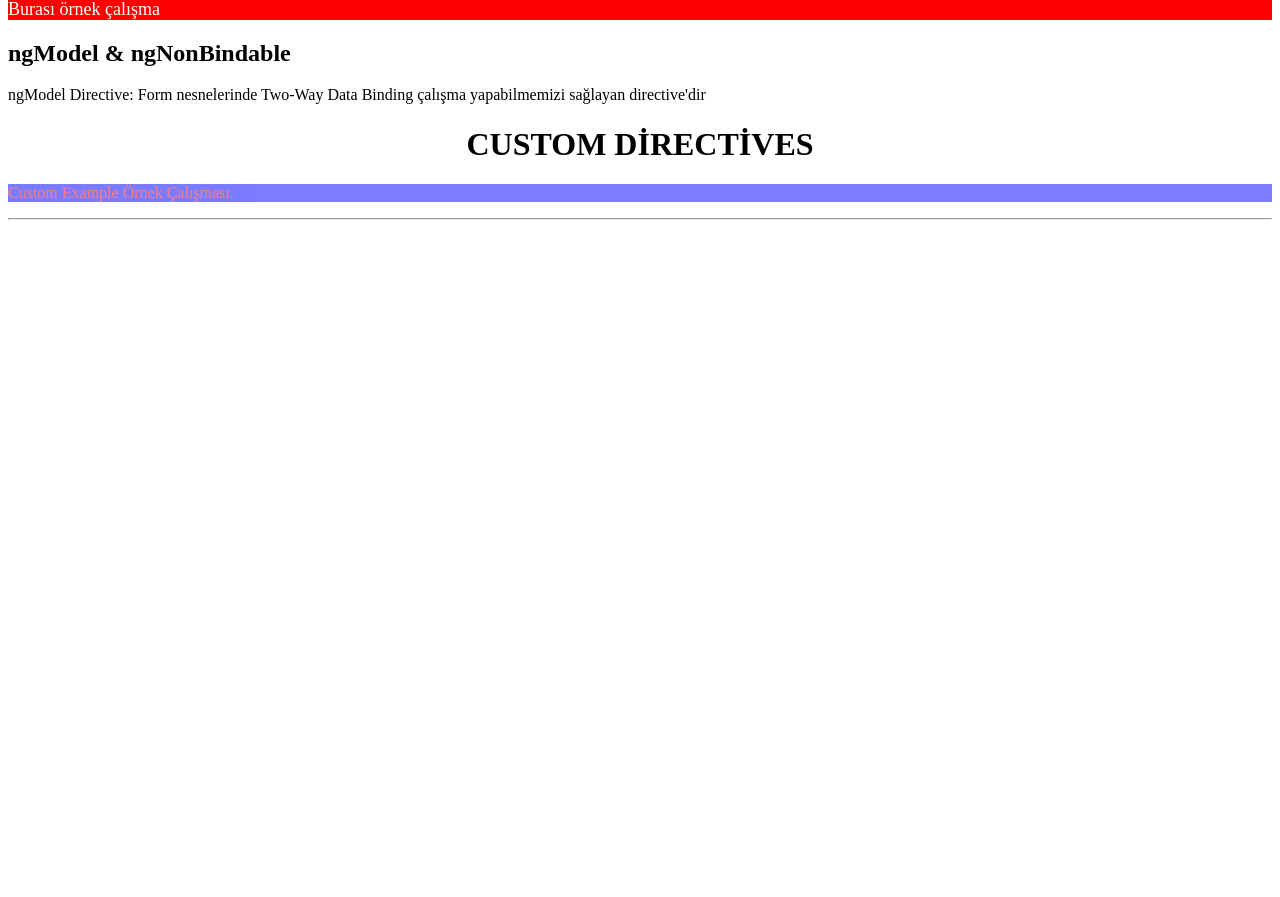
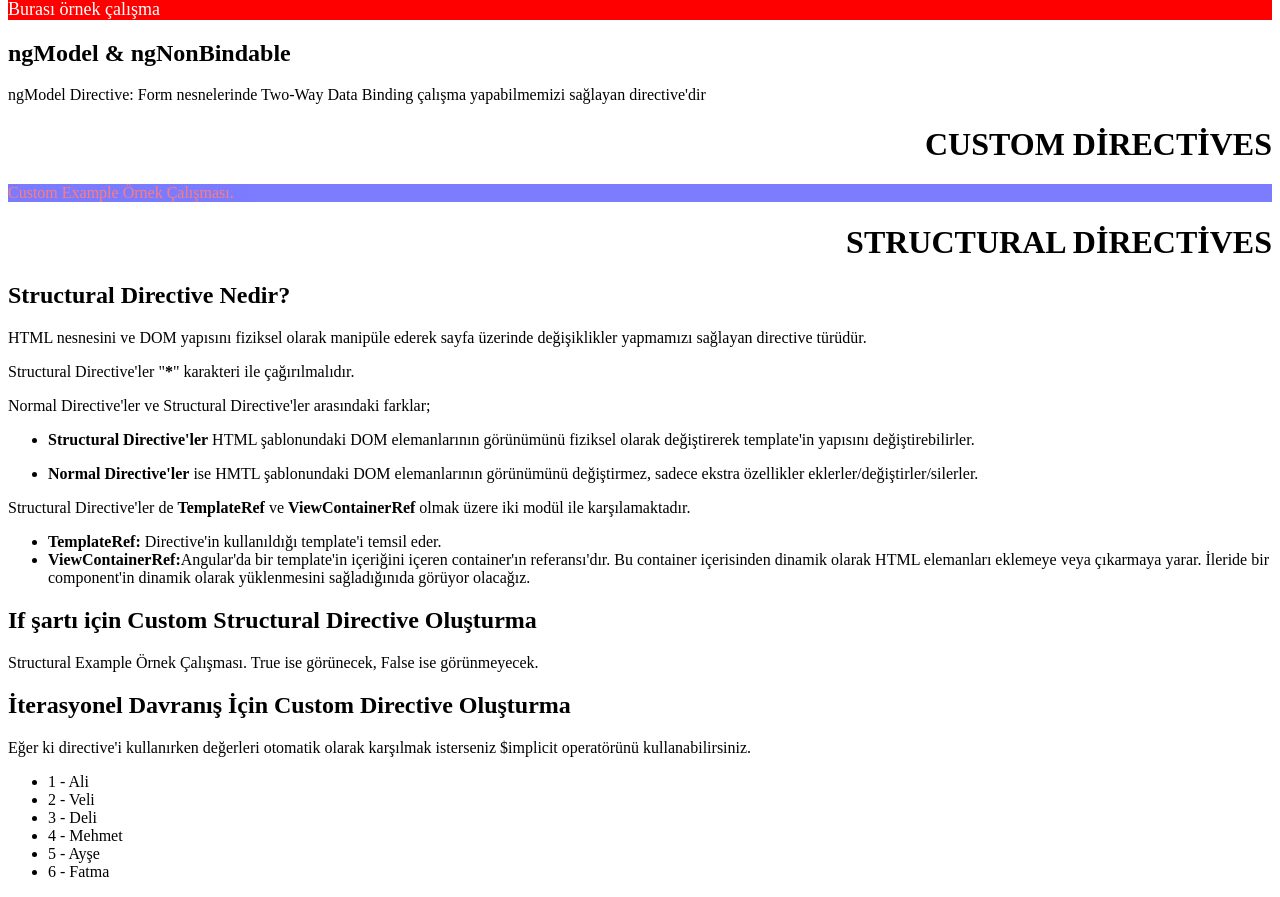
Before and after one commit to ahmedokumus/gencay-yildiz-angular-egitim, an Angular app: page / in a window 1280 px wide. Shown: the part 4175-5072 px from the top of the page. Before the commit the page ends 4403 px from the top, so only its background shows below. Built offline with nearby package versions, Linux system fonts and the light colour scheme.

Commit message:
#8 - Structure Directive Çalışmaları

```diff
--- a/src/app/app.module.ts
+++ b/src/app/app.module.ts
@@ -9,9 +9,12 @@ import { FormsModule } from '@angular/forms';
 import { InterpolationSyntaxComponent } from './interpolation-syntax/interpolation-syntax.component';
 import { DirectivesComponent } from './directives/directives.component';
 import { ExampleDirective } from './custom-directives/example.directive';
+import { StructuralExampleDirective } from './custom-directives/structural-example.directive';
+import { CustomIfDirective } from './custom-directives/custom-if.directive';
+import { CustomForDirective } from './custom-directives/custom-for.directive';
 
 @NgModule({
-  declarations: [AppComponent, HomeComponent, DataBindingComponent, InterpolationSyntaxComponent, DirectivesComponent, ExampleDirective],
+  declarations: [AppComponent, HomeComponent, DataBindingComponent, InterpolationSyntaxComponent, DirectivesComponent, ExampleDirective, StructuralExampleDirective, CustomIfDirective, CustomForDirective],
   imports: [BrowserModule, AppRoutingModule, FormsModule],
   providers: [],
   bootstrap: [AppComponent],
--- /dev/null
+++ b/src/app/custom-directives/custom-for.directive.ts
@@ -0,0 +1,26 @@
+import { Directive, Input, TemplateRef, ViewContainerRef } from '@angular/core';
+
+@Directive({
+  selector: '[appCustomFor]',
+})
+export class CustomForDirective {
+  constructor(
+    private templateRef: TemplateRef<any>,
+    private viewContainerRef: ViewContainerRef
+  ) {}
+
+  // Calisma 1
+  // @Input() set appCustomFor(value: number) {
+  //   for (let i = 0; i < value; i++)
+  //     this.viewContainerRef.createEmbeddedView(this.templateRef, { index: i });
+  // }
+
+  //Calisma 2
+  @Input() set appCustomFor(value: string[]) {
+    for (let i = 0; i < value.length; i++)
+      this.viewContainerRef.createEmbeddedView(this.templateRef, {
+        $implicit: value[i],
+        index: i,
+      });
+  }
+}
--- /dev/null
+++ b/src/app/custom-directives/custom-if.directive.ts
@@ -0,0 +1,21 @@
+import { Directive, Input, TemplateRef, ViewContainerRef } from '@angular/core';
+
+//Structural Directive'ler kendi içerisinde setter property'ler üzerinden davranışlarını belirlerler.
+
+@Directive({
+  selector: '[appCustomIf]',
+})
+export class CustomIfDirective {
+  constructor(
+    private templateRef: TemplateRef<any>,
+    private viewContainerRef: ViewContainerRef
+  ) {}
+
+  @Input() set appCustomIf(value: boolean) {
+    if (value) {
+      this.viewContainerRef.createEmbeddedView(this.templateRef);
+    } else {
+      this.viewContainerRef.clear();
+    }
+  }
+}
--- /dev/null
+++ b/src/app/custom-directives/structural-example.directive.ts
@@ -0,0 +1,10 @@
+import { Directive } from '@angular/core';
+
+@Directive({
+  selector: '[appStructuralExample]'
+})
+export class StructuralExampleDirective {
+
+  constructor() { }
+
+}
--- a/src/app/directives/directives.component.html
+++ b/src/app/directives/directives.component.html
@@ -75,7 +75,59 @@
 <h2>ngModel & ngNonBindable</h2>
 <p>ngModel Directive: Form nesnelerinde Two-Way Data Binding çalışma yapabilmemizi sağlayan directive'dir</p>
 
-<h1>CUSTOM DİRECTİVES</h1>
+<h1 style="text-align: end">CUSTOM DİRECTİVES</h1>
 <p appExample color="blue">Custom Example Örnek Çalışması.</p>
 
-<hr>
+<h1 style="text-align: end">STRUCTURAL DİRECTİVES</h1>
+<h2>Structural Directive Nedir?</h2>
+<p>HTML nesnesini ve DOM yapısını fiziksel olarak manipüle ederek sayfa üzerinde değişiklikler yapmamızı sağlayan
+    directive türüdür.</p>
+<p>Structural Directive'ler "<strong>*</strong>" karakteri ile çağırılmalıdır.</p>
+<p>Normal Directive'ler ve Structural Directive'ler arasındaki farklar;</p>
+<ul>
+    <li>
+        <p><strong>Structural Directive'ler</strong> HTML şablonundaki DOM elemanlarının görünümünü fiziksel olarak
+            değiştirerek template'in
+            yapısını değiştirebilirler.</p>
+    </li>
+    <li>
+        <p><strong>Normal Directive'ler</strong> ise HMTL şablonundaki DOM elemanlarının görünümünü değiştirmez, sadece
+            ekstra özellikler
+            eklerler/değiştirler/silerler.</p>
+    </li>
+</ul>
+<p>Structural Directive'ler de <strong>TemplateRef</strong> ve <strong>ViewContainerRef</strong> olmak üzere iki modül
+    ile karşılamaktadır.</p>
+<ul>
+    <li><strong>TemplateRef:</strong>
+        <span> Directive'in kullanıldığı template'i temsil eder.</span>
+    </li>
+    <li><strong>ViewContainerRef:</strong>
+        <span>Angular'da bir template'in içeriğini içeren container'ın referansı'dır. Bu container içerisinden dinamik
+            olarak HTML elemanları eklemeye veya çıkarmaya yarar. İleride bir component'in dinamik olarak yüklenmesini
+            sağladığınıda görüyor olacağız.</span>
+    </li>
+</ul>
+
+<h2>If şartı için Custom Structural Directive Oluşturma</h2>
+
+<p *appCustomIf="true">Structural Example Örnek Çalışması. True ise görünecek, False ise görünmeyecek.</p>
+<p *appCustomIf="false">False olduğu için örnek çalışma görünmüyor.</p>
+
+<h2>İterasyonel Davranış İçin Custom Directive Oluşturma</h2>
+<!-- Calisma 1 -->
+<!-- <ul>
+    <li *appCustomFor="5">Örnek Çalışma</li>
+</ul>
+
+<h2>Custom Structural Directive İçerisinden Değer Döndürme</h2>
+<ul>
+    <li *appCustomFor="5; let i = index">Örnek Çalışma - {{i+1}}</li>
+</ul> -->
+
+<p>Eğer ki directive'i kullanırken değerleri otomatik olarak karşılmak isterseniz $implicit operatörünü
+    kullanabilirsiniz.</p>
+<!-- Calisma 2 -->
+<ul>
+    <li *appCustomFor="names; let name; let index = index">{{index+1}} - {{name}}</li>
+</ul>
--- a/src/app/directives/directives.component.ts
+++ b/src/app/directives/directives.component.ts
@@ -14,4 +14,6 @@ export class DirectivesComponent {
     color: 'white',
     'font-size': '18px',
   };
+
+  names: string[] = ['Ali', 'Veli', 'Deli', 'Mehmet', 'Ayşe', 'Fatma'];
 }
```
Also changed, not shown: 1 other file (tests, documents, lock files or other folders).
